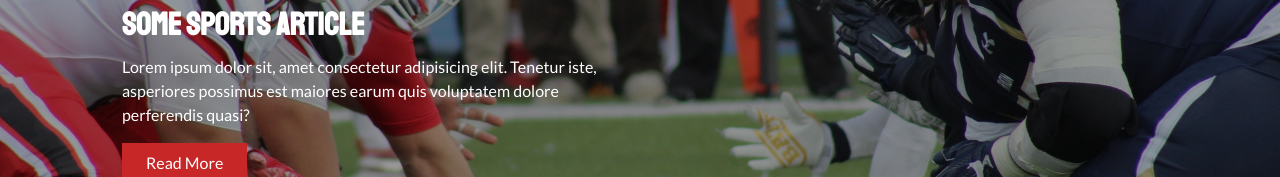
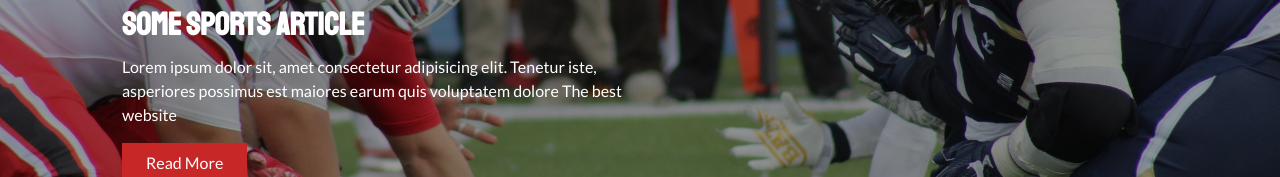
Before and after one commit to yahwanthmulakala/NewsL, a plain HTML site: page index.html in a window 1280 px wide. Shown: the part 231-408 px from the top of the page. Drawn offline with Linux system fonts and the light colour scheme.

Commit message:
Third Commit

```diff
--- a/index.html
+++ b/index.html
@@ -55,7 +55,7 @@
             <p>
               Lorem ipsum dolor sit, amet consectetur adipisicing elit. Tenetur
               iste, asperiores possimus est maiores earum quis voluptatem dolore
-              perferendis quasi?
+              The best website
             </p>
             <a href="./article.html" class="btn btn-primary">Read More</a>
           </div>
```
